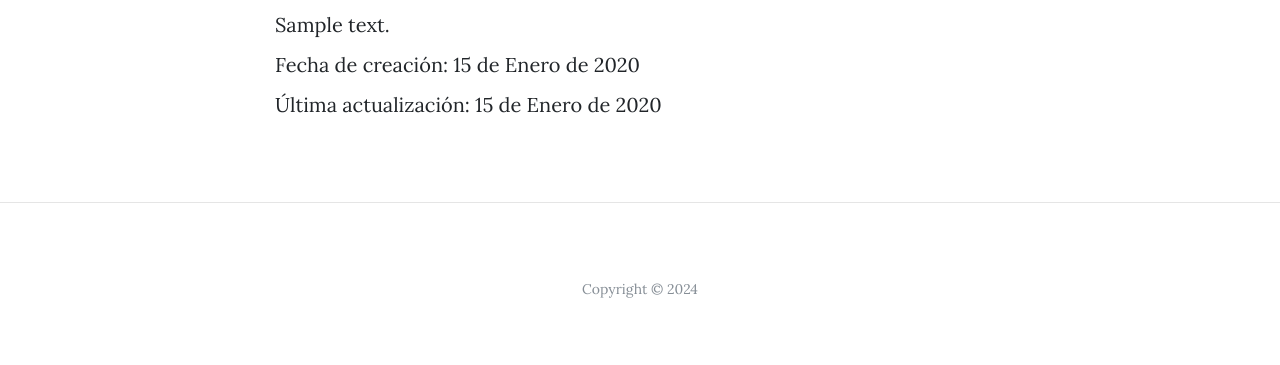
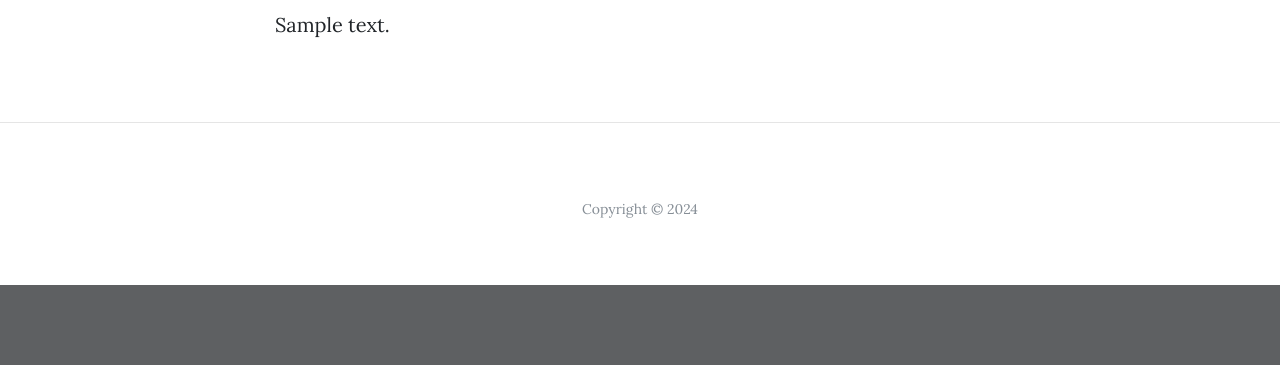
Before and after one commit to jdfloresf/webpersonal, a Django app: a page that uses core/templates/portfolio/project_detail.html in a window 1280 px wide. Shown: the part 586-951 px from the top of the page. After the commit the page ends 871 px from the top, so only its background shows below. Run offline with Django 5.2, Linux system fonts and the light colour scheme; tables that the repository leaves empty hold one stand-in row (values such as "Sample post"); some libraries are stand-ins or nearby versions.

```diff
--- a/core/templates/portfolio/project_detail.html
+++ b/core/templates/portfolio/project_detail.html
@@ -12,9 +12,7 @@
 <div class="row">
     <div class="col-lg-8 col-md-10 mx-auto">
         <img class="img-fluid" src="{{ proyecto.image.url }}" alt="{{ proyecto.title }}">
-        <p>{{ proyecto.descrption }}</p>
-        <p>Fecha de creación: {{ proyecto.created }}</p>
-        <p>Última actualización: {{ proyecto.updated }}</p>
+        <p style="text-align: justify;">{{ proyecto.descrption }}</p>
     </div>
 </div>
 {% endblock %}
--- a/core/templates/portfolio/project_list.html
+++ b/core/templates/portfolio/project_list.html
@@ -19,7 +19,7 @@
 
 		<div class="col-lg-7 col-md-8">
 			<h2 class="section-heading title">{{ proyecto.title }}</h2>
-    		<p>{{ proyecto.descrption | truncatechars:100 }}</p>
+    		<p>{{ proyecto.descrption | truncatechars:150 }}</p>
     		<p><a href="{% url 'portfolio_app:blog_detail' proyecto.slug %}">Más información</a></p>
 		</div>
 	{% endfor %}
```
